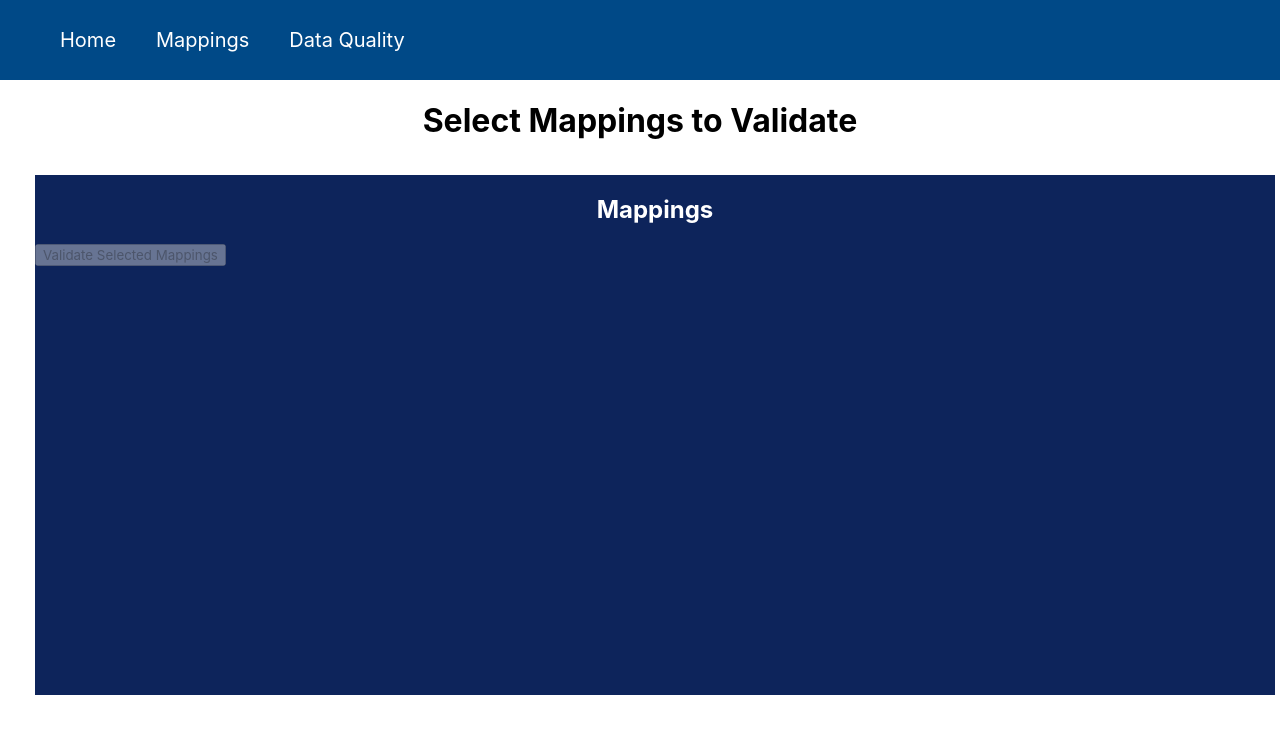
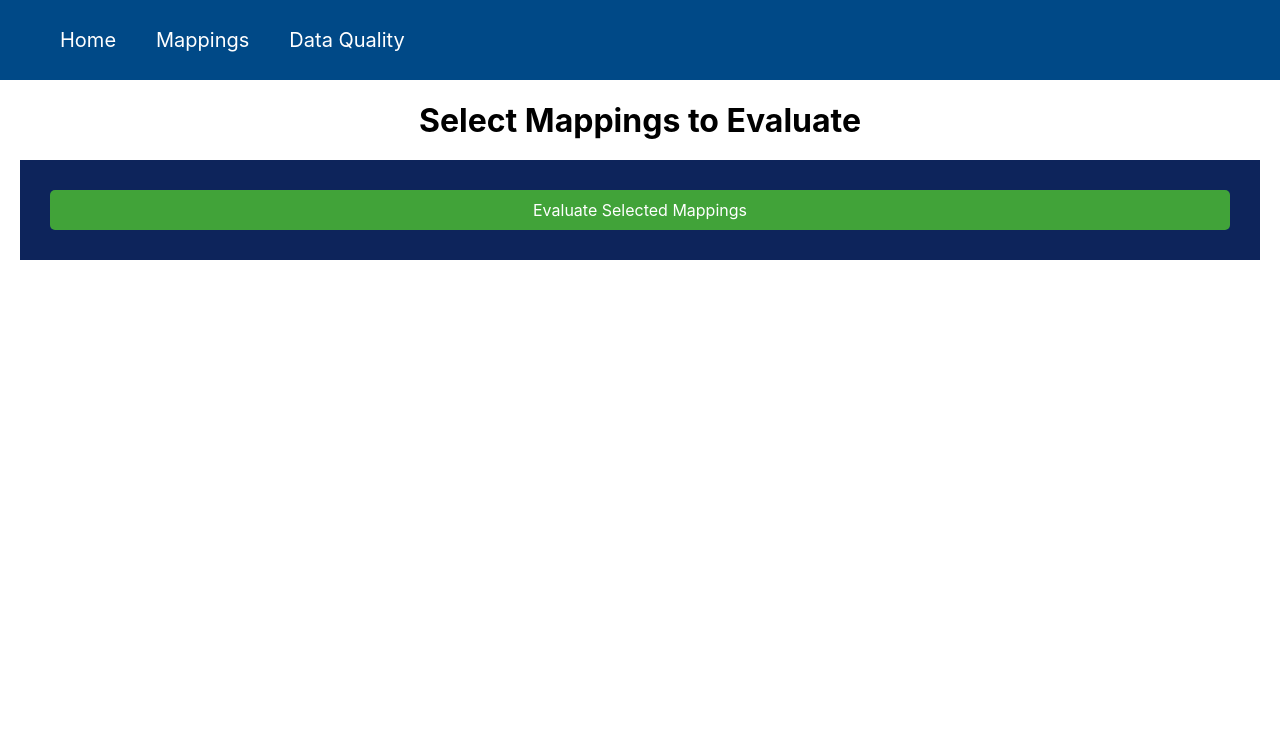
Before and after one commit to micalopez0112/proyecto-grado, a React (Create React App) app in the folder frontend/: page /SelectMappingsValidate in a window 1280 px wide. Shown: the top 734 px of the page. Built offline with nearby package versions, Linux system fonts and the light colour scheme.

Commit message:
select mappings to evaluate screen

```diff
--- a/frontend/src/App.tsx
+++ b/frontend/src/App.tsx
@@ -8,7 +8,7 @@ import MappingsScreen from "./pages/mappings/MappingsScreen.tsx";
 import MappingResult from "./pages/MappingResult.tsx";
 import { Mapping } from "./pages/mappings/Mapping.tsx";
 import SchemaSelect from "./pages/mappings/SchemaSelect.tsx";
-import SelectMappingsValidate from "./pages/data-quality/select-mappings-validate/SelectMappingsValidate.tsx";
+import SelectMappingsValidate from "./pages/data-quality/select-mappings-evaluate/SelectMappingsEvaluate.tsx";
 import OntologyData from "./components/OntologyData.tsx";
 import Navbar from "./components/Navbar/Navbar.tsx";
 import EvaluateMappings from "./pages/data-quality/evaluate-mappings/EvaluateMappings.tsx";
--- a/frontend/src/components/JsonSchema.tsx
+++ b/frontend/src/components/JsonSchema.tsx
@@ -113,7 +113,6 @@ const Json: React.FC = () => {
       {jsonSchemaContext && (
         <div className="json-schema-container">
           <div className="json-schema">
-            {JsonElementSelected !== "" ? <p>{JsonElementSelected}</p> : null}
             {jsonSchemaContext
               ? renderProperties(jsonSchemaContext.properties, "")
               : null}
--- a/frontend/src/pages/data-quality/data-quality-screen/DataQualityScreen.css
+++ b/frontend/src/pages/data-quality/data-quality-screen/DataQualityScreen.css
@@ -13,6 +13,7 @@
   margin: 15px;
   background: #0d245b;
   width: 100%;
+  border-radius: 5px;
 }
 
 .title-section {
@@ -38,3 +39,10 @@
   margin: 10px;
   width: 120px;
 }
+
+.quality-list-container {
+  display: flex;
+  gap: 10px;
+  padding: 10px;
+  flex-direction: column;
+}
--- a/frontend/src/pages/data-quality/select-mappings-validate/SelectMappingsValidate.css
+++ b/frontend/src/pages/data-quality/select-mappings-evaluate/SelectMappingsEvaluate.css
@@ -13,3 +13,8 @@
   background-color: #cccccc;
   cursor: not-allowed;
 }
+
+.select-mappings-container {
+  background-color: #0d245b;
+  padding: 20px;
+}
--- /dev/null
+++ b/frontend/src/pages/data-quality/select-mappings-evaluate/SelectMappingsEvaluate.tsx
@@ -0,0 +1,134 @@
+import React, { useEffect, useState } from "react";
+import { useLocation, useNavigate } from "react-router-dom";
+import { getMapping } from "../../../services/mapsApi.ts";
+import { Spinner } from "../../../components/Spinner/Spinner.tsx";
+import { useDataContext } from "../../../context/context.tsx";
+import { FaArrowRightLong } from "react-icons/fa6";
+import "./SelectMappingsEvaluate.css";
+
+const SelectMappingsEvaluate = () => {
+  const navigate = useNavigate();
+  const { mappings, setMappings } = useDataContext();
+
+  const location = useLocation();
+  const mappingId = location.state?.mappingId;
+  const ruleId = location.state?.ruleId;
+
+  const [mappingName, setMappingName] = useState<string>("");
+  const [selectedMappings, setSelectedMappings] = useState<Set<string>>(
+    new Set()
+  );
+  const [loading, setLoading] = useState<boolean>(false);
+
+  useEffect(() => {
+    const getMappingData = async () => {
+      if (mappingId) {
+        setLoading(true);
+        try {
+          const response = await getMapping(mappingId);
+          if (response) {
+            const { mapping_name, mapping } = response.data;
+            setMappings(mapping);
+            setMappingName(mapping_name);
+          }
+        } catch (error) {
+          console.error("Error fetching mapping data:", error);
+        }
+        setLoading(false);
+      }
+    };
+    getMappingData();
+  }, [mappingId]);
+
+  const handleToggleMapping = (key: string) => {
+    setSelectedMappings((prev) => {
+      const updated = new Set(prev);
+      if (updated.has(key)) {
+        updated.delete(key);
+      } else {
+        updated.add(key);
+      }
+      return updated;
+    });
+  };
+
+  // Monitor the selected mappings
+  useEffect(() => {
+    console.log("Selected mappings updated: ", Array.from(selectedMappings));
+  }, [selectedMappings]);
+
+  const handleEvaluateSelectedMappings = () => {
+    navigate("/EvaluateMappings", {
+      state: {
+        selectedMappings: Array.from(selectedMappings),
+        ruleId: ruleId,
+      },
+    });
+  };
+
+  return (
+    <>
+      {loading ? (
+        <Spinner />
+      ) : (
+        <div className="container">
+          <h1 className="title-section">Select Mappings to Evaluate</h1>
+
+          <div className="select-mappings-container">
+            {mappings && (
+              <div className="mappings">
+                {Object.keys(mappings).map((key) => {
+                  return (
+                    <div className="mapping" key={key}>
+                      <ul className="list-container">
+                        {mappings[key].map((element, index) => (
+                          <li key={index} className="list-elem">
+                            <div className="value-wrapper">
+                              <div className="key-title">JSON schema value</div>
+                              <div className="key-text" title={key}>
+                                {key}
+                              </div>
+                            </div>
+
+                            <FaArrowRightLong className="arrow-icon" />
+
+                            <div className="value-wrapper">
+                              <div className="element-title">
+                                Ontology element
+                              </div>
+                              <div
+                                className="element-name"
+                                title={element.name}
+                              >
+                                {element.name}
+                              </div>
+                            </div>
+
+                            <input
+                              type="checkbox"
+                              onChange={() => handleToggleMapping(key)}
+                            />
+                          </li>
+                        ))}
+                      </ul>
+                    </div>
+                  );
+                })}
+
+                <button
+                  className="button success"
+                  onClick={handleEvaluateSelectedMappings}
+                  disabled={selectedMappings.size === 0}
+                >
+                  Evaluate Selected Mappings
+                </button>
+              </div>
+            )}
+          </div>
+        </div>
+      )}
+    </>
+  );
+};
+
+export default SelectMappingsEvaluate;
--- a/frontend/src/pages/data-quality/select-mappings-validate/SelectMappingsValidate.tsx
+++ /dev/null
@@ -1,143 +0,0 @@
-import React, { useEffect, useState } from "react";
-import { useLocation, useNavigate } from "react-router-dom";
-import { fetchMappings, getMapping } from "../../../services/mapsApi.ts";
-import { Spinner } from "../../../components/Spinner/Spinner.tsx";
-import { useDataContext } from "../../../context/context.tsx";
-import { FaArrowRightLong } from "react-icons/fa6";
-
-const SelectMappingsValidate = () => {
-  const navigate = useNavigate();
-  const { mappings, setMappings } = useDataContext();
-
-  const location = useLocation();
-  const mappingId = location.state?.mappingId;
-  const ruleId = location.state?.ruleId;
-
-  const [mappingName, setMappingName] = useState<string>("");
-  const [selectedMappings, setSelectedMappings] = useState<Set<string>>(
-    new Set()
-  );
-  const [loading, setLoading] = useState<boolean>(false);
-
-  // Fetch the selected mapping data
-  useEffect(() => {
-    const getMappingData = async () => {
-      if (mappingId) {
-        setLoading(true);
-        try {
-          const response = await getMapping(mappingId);
-          if (response) {
-            const { mapping_name, mapping } = response.data;
-            setMappings(mapping);
-            setMappingName(mapping_name);
-          }
-        } catch (error) {
-          console.error("Error fetching mapping data:", error);
-        }
-        setLoading(false);
-      }
-    };
-    getMappingData();
-  }, [mappingId]);
-
-  // Handle checkbox toggle
-  const handleToggleMapping = (key: string) => {
-    setSelectedMappings((prev) => {
-      const updated = new Set(prev);
-      if (updated.has(key)) {
-        updated.delete(key);
-      } else {
-        updated.add(key);
-      }
-      return updated;
-    });
-  };
-
-  // Handle validation button click
-  const handleValidateSelectedMappings = () => {
-    navigate("/EvaluateMappings", {
-      state: {
-        selectedMappings: Array.from(selectedMappings),
-        ruleId: ruleId,
-      },
-    });
-  };
-
-  return (
-    <>
-      {loading ? (
-        <Spinner />
-      ) : (
-        <div className="container">
-          <h1 className="title-section">Select Mappings to Validate</h1>
-
-          <div className="data-quality-container">
-            {mappings && (
-              <div className="mappings-container">
-                <h2 className="sub-title">Mappings</h2>
-                <div className="mappings">
-                  {Object.keys(mappings).map((key) => {
-                    return (
-                      <div className="mapping" key={key}>
-                        <label>
-                          <input
-                            type="checkbox"
-                            checked={selectedMappings.has(key)}
-                            onChange={() => handleToggleMapping(key)}
-                          />
-                          {key}
-                        </label>
-
-                        <ul className="list-container">
-                          {mappings[key].map((element, index) => (
-                            <li key={index} className="list-elem">
-                              <div className="mapping-container">
-                                <div className="value-wrapper">
-                                  <div className="key-title">
-                                    JSON schema value
-                                  </div>
-                                  <div className="key-text" title={key}>
-                                    {key}
-                                  </div>
-                                </div>
-
-                                <FaArrowRightLong className="arrow-icon" />
-
-                                <div className="value-wrapper">
-                                  <div className="element-title">
-                                    Ontology element
-                                  </div>
-                                  <div
-                                    className="element-name"
-                                    title={element.name}
-                                  >
-                                    {element.name}
-                                  </div>
-                                </div>
-                              </div>
-                            </li>
-                          ))}
-                        </ul>
-                      </div>
-                    );
-                  })}
-                </div>
-
-                {/* Button to validate selected mappings */}
-                <button
-                  className="validate-button"
-                  onClick={handleValidateSelectedMappings}
-                  disabled={selectedMappings.size === 0}
-                >
-                  Validate Selected Mappings
-                </button>
-              </div>
-            )}
-          </div>
-        </div>
-      )}
-    </>
-  );
-};
-
-export default SelectMappingsValidate;
--- a/frontend/src/pages/mappings/Mapping.css
+++ b/frontend/src/pages/mappings/Mapping.css
@@ -74,7 +74,6 @@
   align-items: center;
   justify-content: space-between;
   width: 100%;
-  margin: 40px;
 }
 
 .list-container {
```
Also changed, not shown: frontend/src/pages/data-quality/data-quality-screen/DataQualityScreen.tsx (+9 -8 lines).
